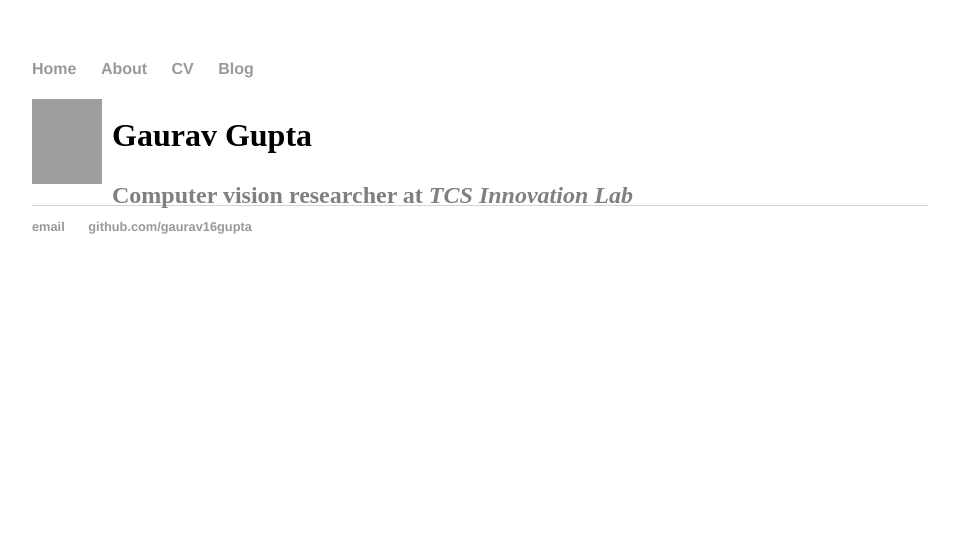
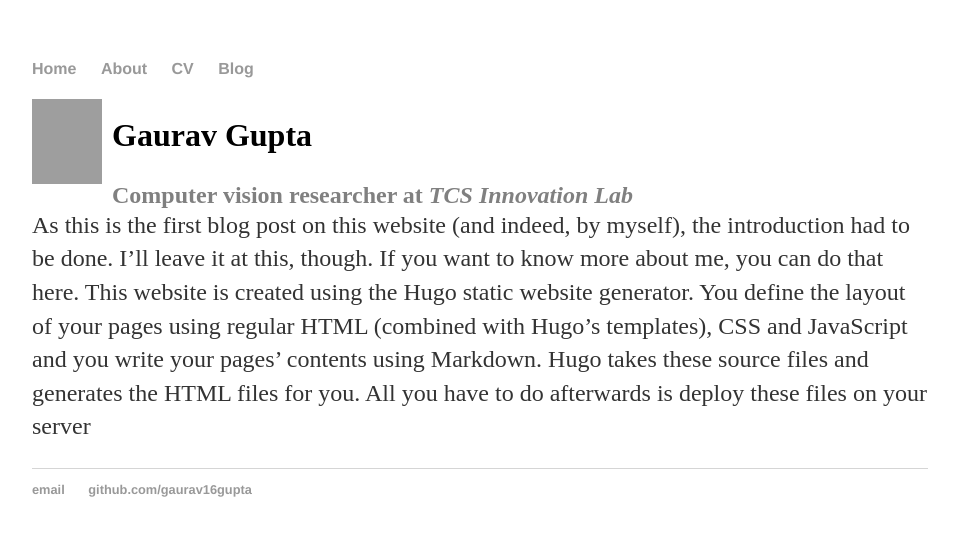
Before and after one commit to gaurav16gupta/test.github.io, a Jekyll site: the page built from index.html, in a window 1280 px wide. Shown: the top 536 px of the page, without its empty margins (160-1119 px from the left). Built offline with Jekyll 4.4.1, drawn with Linux system fonts in a browser that asks for light colours; grey boxes are pictures that could not be loaded.

Commit message:
Update index.html

```diff
--- a/index.html
+++ b/index.html
@@ -9,5 +9,6 @@ title: Gaurav Gupta
 		<h2>Computer vision researcher at <em>TCS Innovation Lab</em></h2>
 	</div>
 	<!--<h1><img src="profile.JPG" alt="profile" style="width:100px;height:120px;"> Gaurav Gupta</h1>-->
-	<!--<p>Computer vision researcher at <em>TCS Innovation Lab</em> <a href="/about">Read more about me...</a></p>-->
+	<p>As this is the first blog post on this website (and indeed, by myself), the introduction had to be done. I’ll leave 			it at this, though. If you want to know more about me, you can do that here.
+		 This website is created using the Hugo static website generator. You define the layout of your pages using 		    regular HTML (combined with Hugo’s templates), CSS and JavaScript and you write your pages’ contents using 			 Markdown. Hugo takes these source files and generates the HTML files for you. All you have to do afterwards is 		deploy these files on your server</p>
 </div><!-- /.blurb -->
```
